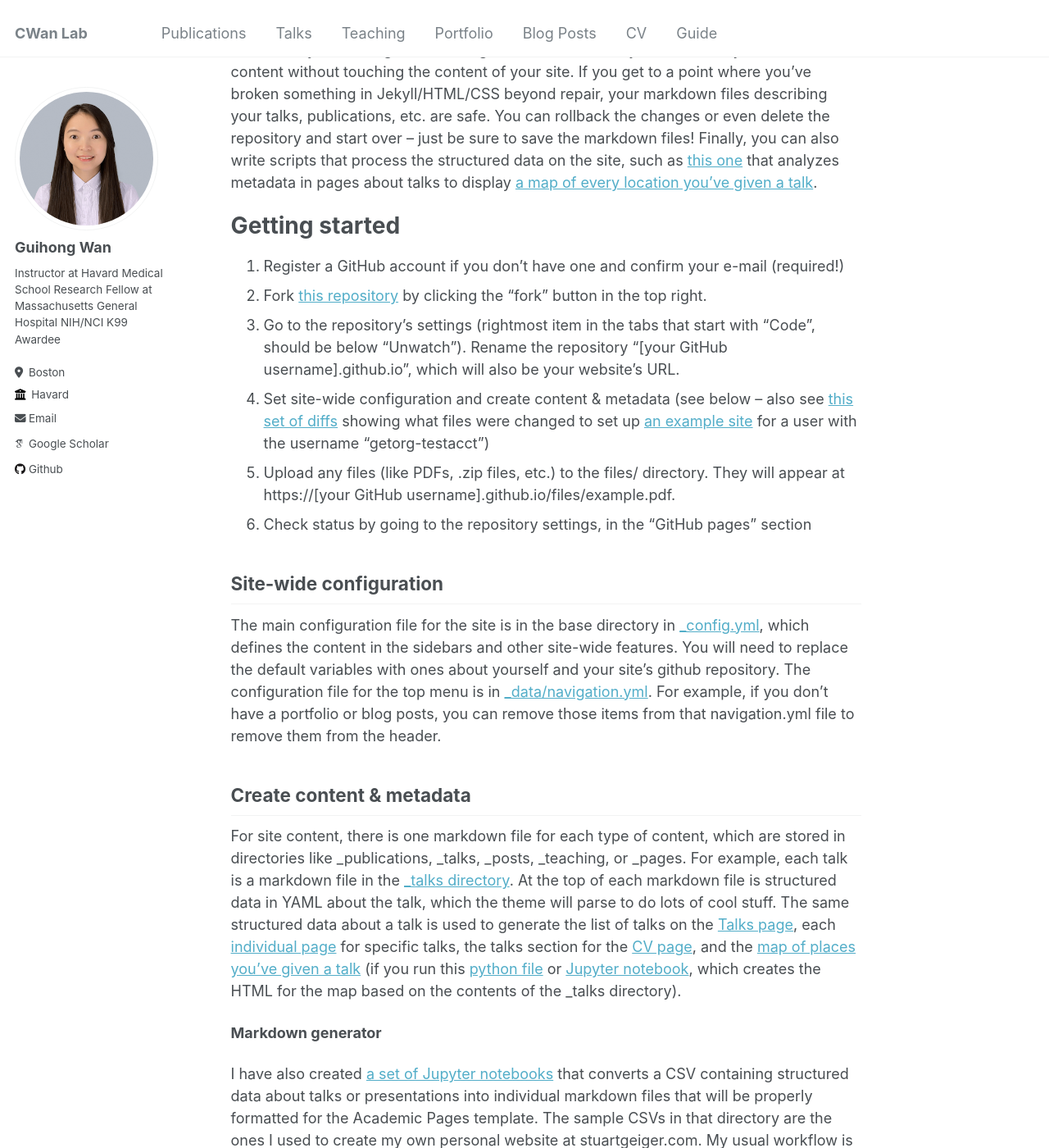
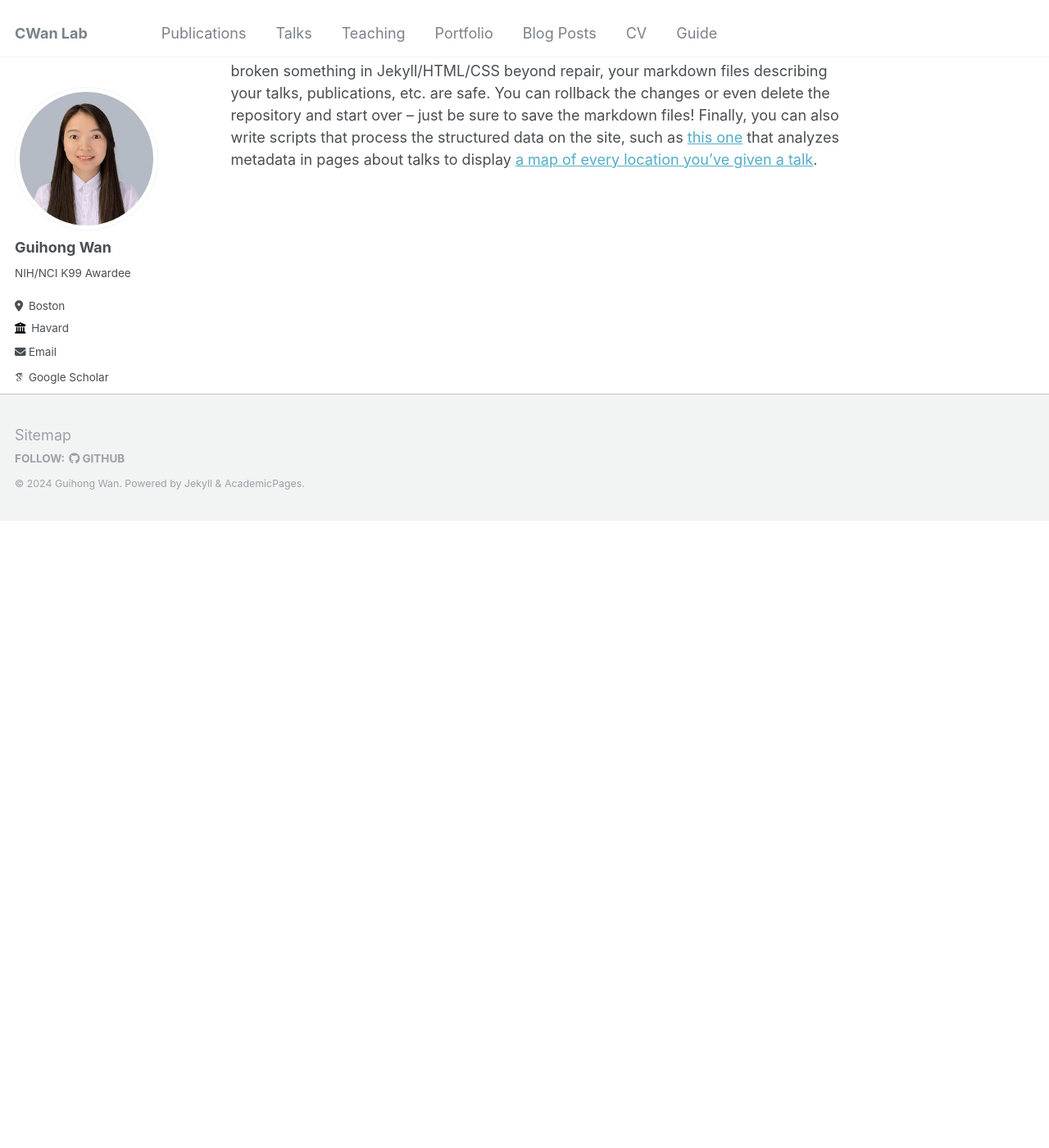
Before and after one commit to cwanlab/cwanlab.github.io, a Jekyll site: the page built from _pages/about.md, in a window 1280 px wide and 1400 px high, scrolled down 764 px. Shown: the whole window at 82% size. Built offline with Jekyll 4.4.1, drawn with Linux system fonts in a browser that asks for light colours; some web fonts are replaced; some of the changed text lies outside the part shown.

Commit message:
Update configuration
Update configuration

```diff
--- a/_config.yml
+++ b/_config.yml
@@ -23,7 +23,9 @@ author:
   # Biographic information
   avatar           : "profile.png"
   name             : "Guihong Wan"
-  bio              : "Instructor at Havard Medical School     Research Fellow at Massachusetts General Hospital    NIH/NCI K99 Awardee"
+  bio              : "Instructor at Havard Medical School"
+  bio              : "Research Fellow at Massachusetts General Hospital"
+  bio              : "NIH/NCI K99 Awardee"
   location         : "Boston"
   employer         : "Havard"
   email            : "guihong.wan@outlook.com"
--- a/_includes/footer.html
+++ b/_includes/footer.html
@@ -9,12 +9,6 @@
     {% if site.author.github %}
       <li><a href="http://github.com/{{ site.author.github }}"><i class="fab fa-github" aria-hidden="true"></i> GitHub</a></li>
     {% endif %}
-    {% if site.author.bitbucket %}
-      <li><a href="http://bitbucket.org/{{ site.author.bitbucket }}"><i class="fab fa-bitbucket" aria-hidden="true"></i> Bitbucket</a></li>
-    {% endif %}
-    {% if site.atom_feed.hide != true %}
-    <li><a href="{% if site.atom_feed.path %}{{ site.atom_feed.path }}{% else %}{{ base_path }}/feed.xml{% endif %}"><i class="fa fa-fw fa-rss-square" aria-hidden="true"></i> {{ site.data.ui-text[site.locale].feed_label | default: "Feed" }}</a></li>
-    {% endif %}
   </ul>
 </div>
 {% endif %}
--- a/_pages/about.md
+++ b/_pages/about.md
@@ -1,6 +1,6 @@
 ---
 permalink: /
-title: "Academic Pages is a ready-to-fork GitHub Pages template for academic personal websites"
+title: "CWan Lab"
 author_profile: true
 redirect_from:
   - /about/
@@ -14,36 +14,3 @@ A data-driven personal website
 Like many other Jekyll-based GitHub Pages templates, Academic Pages makes you separate the website's content from its form. The content & metadata of your website are in structured markdown files, while various other files constitute the theme, specifying how to transform that content & metadata into HTML pages. You keep these various markdown (.md), YAML (.yml), HTML, and CSS files in a public GitHub repository. Each time you commit and push an update to the repository, the [GitHub pages](https://pages.github.com/) service creates static HTML pages based on these files, which are hosted on GitHub's servers free of charge.
 
 Many of the features of dynamic content management systems (like Wordpress) can be achieved in this fashion, using a fraction of the computational resources and with far less vulnerability to hacking and DDoSing. You can also modify the theme to your heart's content without touching the content of your site. If you get to a point where you've broken something in Jekyll/HTML/CSS beyond repair, your markdown files describing your talks, publications, etc. are safe. You can rollback the changes or even delete the repository and start over -- just be sure to save the markdown files! Finally, you can also write scripts that process the structured data on the site, such as [this one](https://github.com/academicpages/academicpages.github.io/blob/master/talkmap.ipynb) that analyzes metadata in pages about talks to display [a map of every location you've given a talk](https://academicpages.github.io/talkmap.html).
-
-Getting started
-======
-1. Register a GitHub account if you don't have one and confirm your e-mail (required!)
-1. Fork [this repository](https://github.com/academicpages/academicpages.github.io) by clicking the "fork" button in the top right.
-1. Go to the repository's settings (rightmost item in the tabs that start with "Code", should be below "Unwatch"). Rename the repository "[your GitHub username].github.io", which will also be your website's URL.
-1. Set site-wide configuration and create content & metadata (see below -- also see [this set of diffs](http://archive.is/3TPas) showing what files were changed to set up [an example site](https://getorg-testacct.github.io) for a user with the username "getorg-testacct")
-1. Upload any files (like PDFs, .zip files, etc.) to the files/ directory. They will appear at https://[your GitHub username].github.io/files/example.pdf.
-1. Check status by going to the repository settings, in the "GitHub pages" section
-
-Site-wide configuration
-------
-The main configuration file for the site is in the base directory in [_config.yml](https://github.com/academicpages/academicpages.github.io/blob/master/_config.yml), which defines the content in the sidebars and other site-wide features. You will need to replace the default variables with ones about yourself and your site's github repository. The configuration file for the top menu is in [_data/navigation.yml](https://github.com/academicpages/academicpages.github.io/blob/master/_data/navigation.yml). For example, if you don't have a portfolio or blog posts, you can remove those items from that navigation.yml file to remove them from the header.
-
-Create content & metadata
-------
-For site content, there is one markdown file for each type of content, which are stored in directories like _publications, _talks, _posts, _teaching, or _pages. For example, each talk is a markdown file in the [_talks directory](https://github.com/academicpages/academicpages.github.io/tree/master/_talks). At the top of each markdown file is structured data in YAML about the talk, which the theme will parse to do lots of cool stuff. The same structured data about a talk is used to generate the list of talks on the [Talks page](https://academicpages.github.io/talks), each [individual page](https://academicpages.github.io/talks/2012-03-01-talk-1) for specific talks, the talks section for the [CV page](https://academicpages.github.io/cv), and the [map of places you've given a talk](https://academicpages.github.io/talkmap.html) (if you run this [python file](https://github.com/academicpages/academicpages.github.io/blob/master/talkmap.py) or [Jupyter notebook](https://github.com/academicpages/academicpages.github.io/blob/master/talkmap.ipynb), which creates the HTML for the map based on the contents of the _talks directory).
-
-**Markdown generator**
-
-I have also created [a set of Jupyter notebooks](https://github.com/academicpages/academicpages.github.io/tree/master/markdown_generator
-) that converts a CSV containing structured data about talks or presentations into individual markdown files that will be properly formatted for the Academic Pages template. The sample CSVs in that directory are the ones I used to create my own personal website at stuartgeiger.com. My usual workflow is that I keep a spreadsheet of my publications and talks, then run the code in these notebooks to generate the markdown files, then commit and push them to the GitHub repository.
-
-How to edit your site's GitHub repository
-------
-Many people use a git client to create files on their local computer and then push them to GitHub's servers. If you are not familiar with git, you can directly edit these configuration and markdown files directly in the github.com interface. Navigate to a file (like [this one](https://github.com/academicpages/academicpages.github.io/blob/master/_talks/2012-03-01-talk-1.md) and click the pencil icon in the top right of the content preview (to the right of the "Raw | Blame | History" buttons). You can delete a file by clicking the trashcan icon to the right of the pencil icon. You can also create new files or upload files by navigating to a directory and clicking the "Create new file" or "Upload files" buttons.
-
-Example: editing a markdown file for a talk
-![Editing a markdown file for a talk](/images/editing-talk.png)
-
-For more info
-------
-More info about configuring Academic Pages can be found in [the guide](https://academicpages.github.io/markdown/). The [guides for the Minimal Mistakes theme](https://mmistakes.github.io/minimal-mistakes/docs/configuration/) (which this theme was forked from) might also be helpful.
```
Also changed, not shown: 1 other file.
